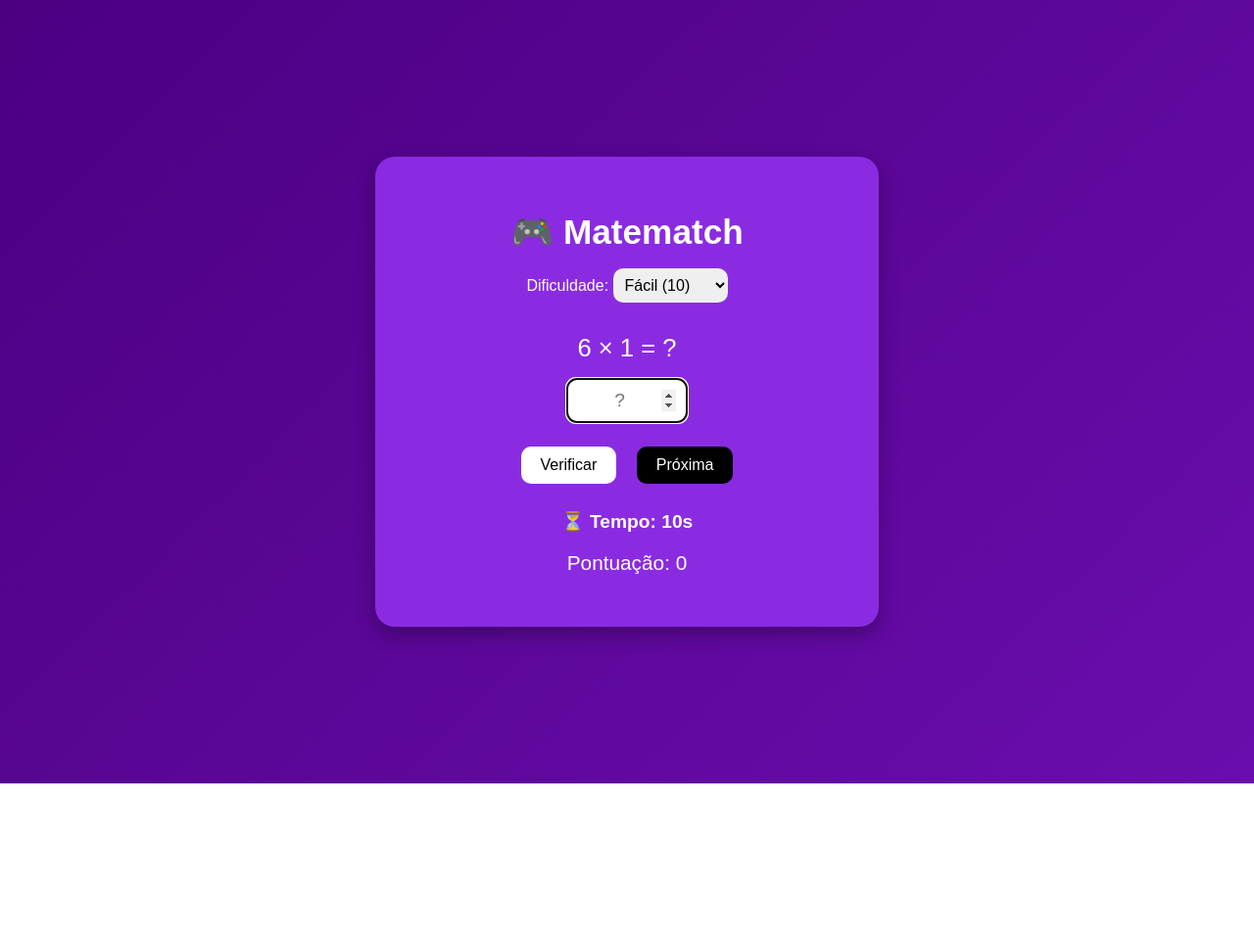
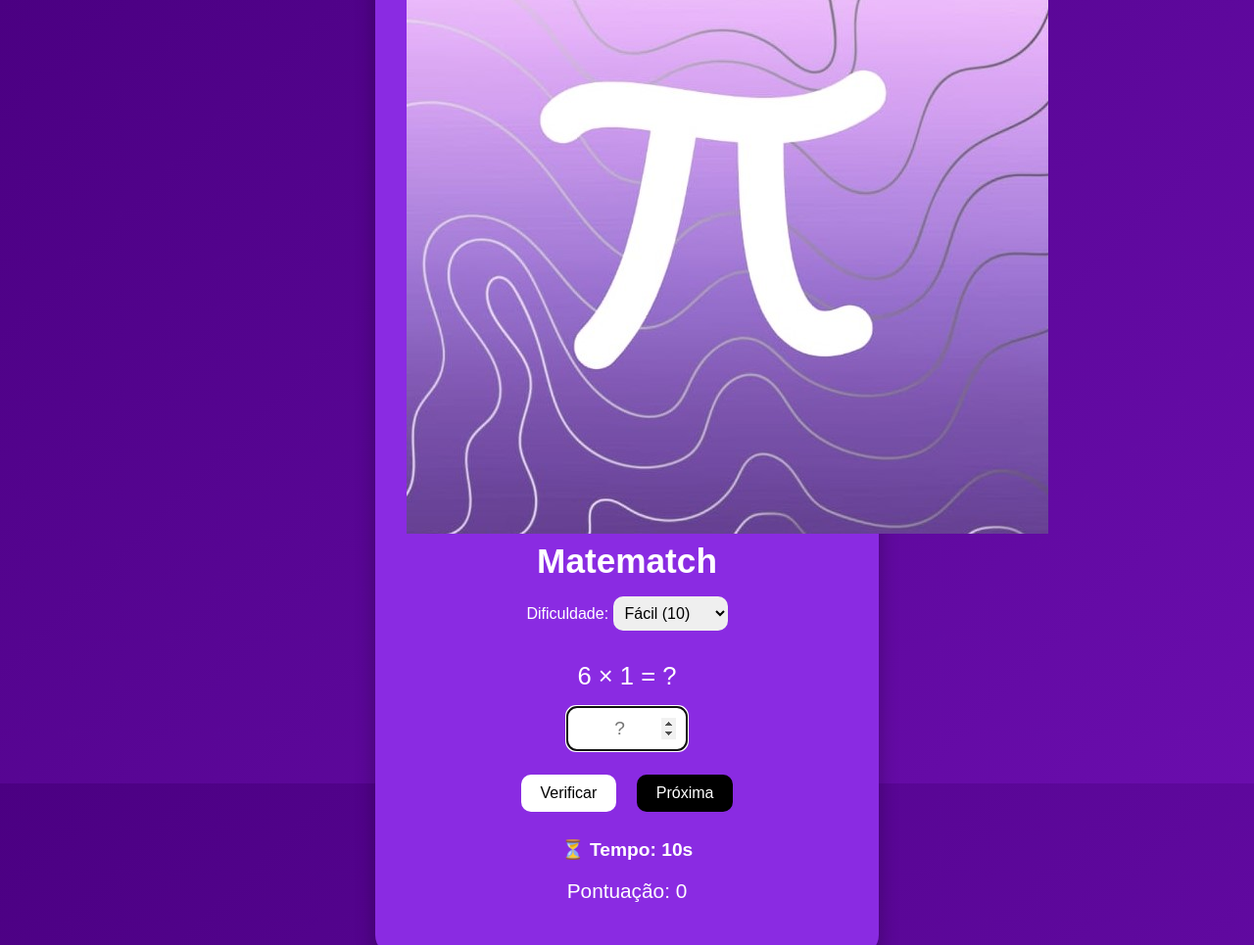
Before and after one commit to clara2008lima16/jogo-matematica, a plain HTML site: page index.html in a window 1280 px wide. Shown: the top 965 px of the page at 98% size. Before the commit the page ends 800 px from the top, so only its background shows below. Drawn offline with Linux system fonts and the light colour scheme.

Commit message:
testehgd

```diff
--- a/index.html
+++ b/index.html
@@ -114,7 +114,7 @@
 </head>
 <body>
     <div class="container">
-        <h1>🎮 Matematch</h1>
+        <h1><img src="img/WhatsApp Image 2025-09-15 at 21.06.46 copy.jpeg" alt=""> Matematch</h1>
 
         <label for="difficulty">Dificuldade:</label>
         <select id="difficulty" onchange="generateQuestion()">
```
